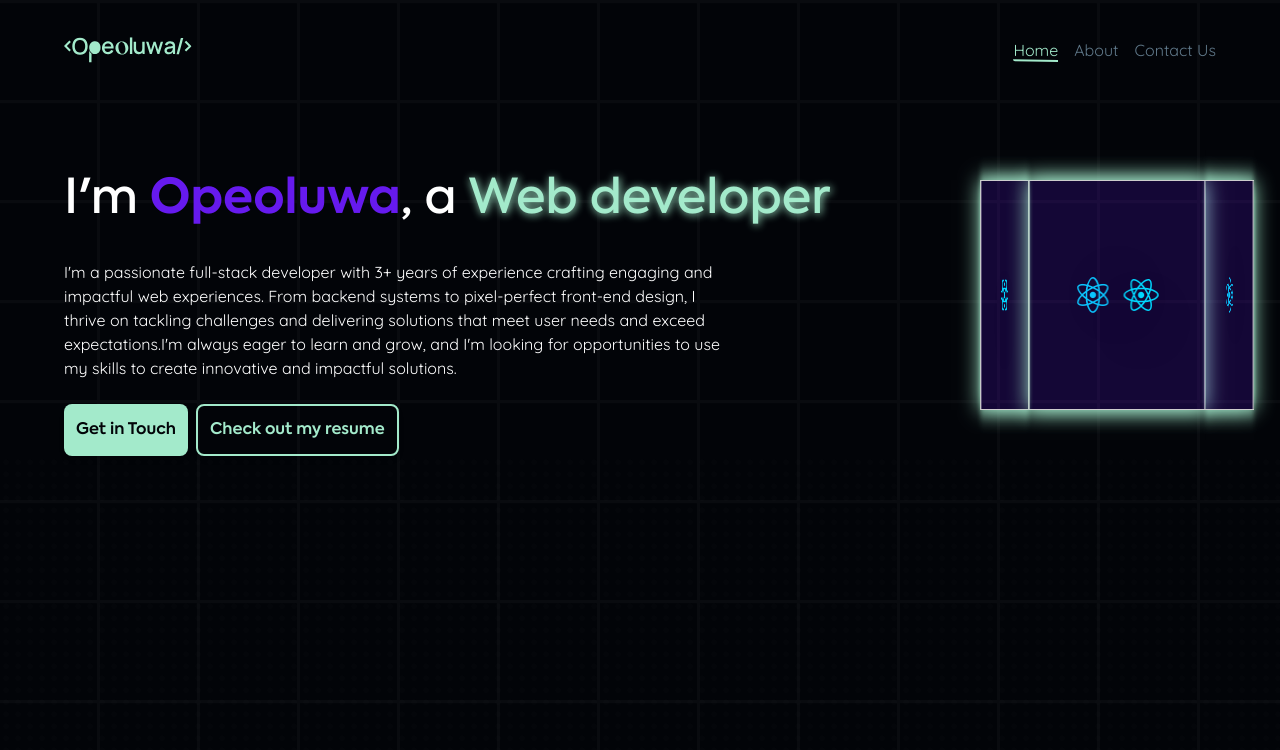
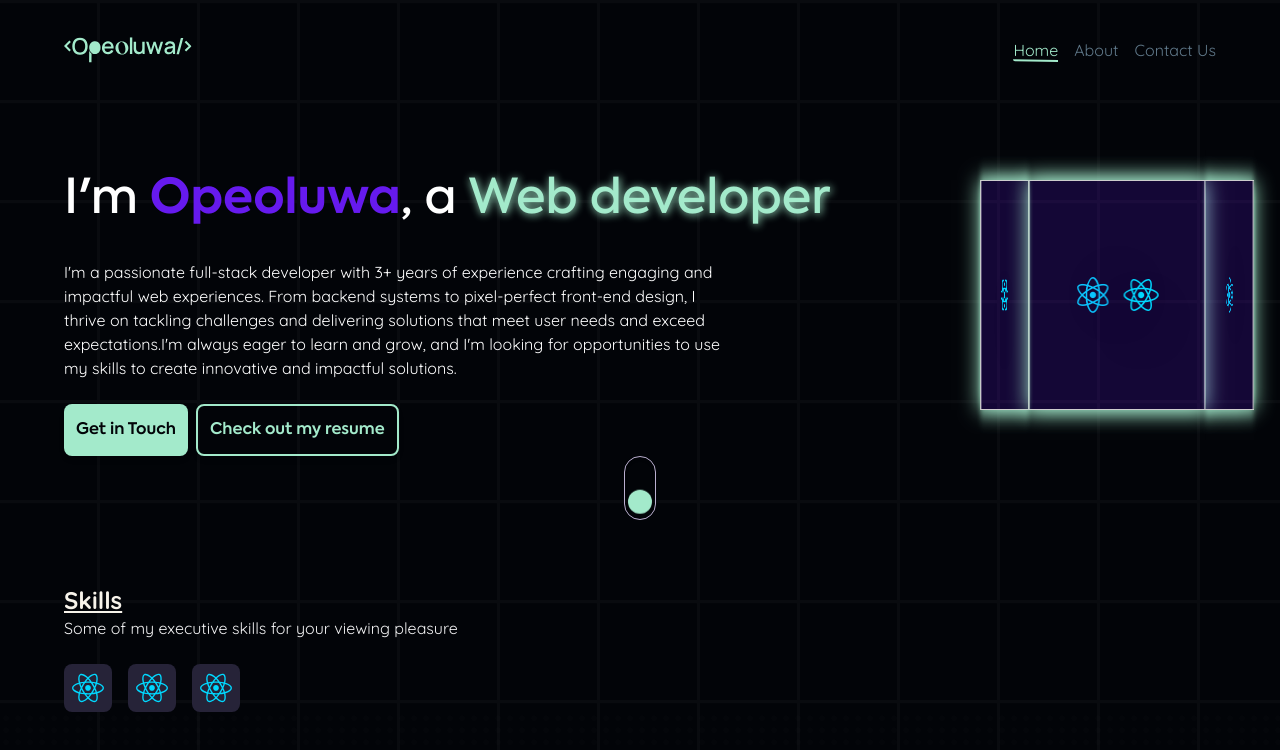
Before and after one commit to Opeoluwa-Ogunlaja/Opeoluwa-Ogunlaja, a React (Vite) app: page / in a window 1280 px wide. Shown: the top 750 px of the page. Built offline with nearby package versions, Linux system fonts and the light colour scheme.

Commit message:
added skills section

```diff
--- a/src/App.scss
+++ b/src/App.scss
@@ -135,33 +135,38 @@
   .skill {
     .skill-description {
       position: absolute;
+      visibility: hidden;
+      opacity: 0;
       bottom: 100%;
-      visibility: hidden;
       color: white;
-      width: 15ch;
+      @apply bg-neutral-1400;
+      width: 20ch;
       z-index: 10;
-      left: 0;
       font-size: 12px;
-      translate: 0 0;
-
-      & > div {
-        @apply bg-neutral-1400;
-      }
+      transition: all 0.3s ease;
+      margin-bottom: 0.875rem;
+      transform: scale(0.95) translateY(1rem) translateX(-49%);
 
       &::after {
+        --_caret-width: 12px;
         position: absolute;
-        z-index: -1;
-        bottom: 0;
+        z-index: 8;
+        bottom: calc((var(--_caret-width) / -2));
         content: '';
-        transform: rotateX(90deg);
-        background-color: inherit;
-        inset-inline: 0;
+        width: var(--_caret-width);
+        inset-inline: 50%;
+        aspect-ratio: 1;
+        rotate: 45deg;
+        translate: -50% 0;
+        background: inherit;
       }
     }
 
     &:hover {
       .skill-description {
         visibility: visible;
+        opacity: 1;
+        transform: scale(1) translateY(0) translateX(-50%);
       }
     }
   }
--- a/src/components/SectionHeading.jsx
+++ b/src/components/SectionHeading.jsx
@@ -0,0 +1,12 @@
+import React from 'react'
+
+const SectionHeading = ({ heading, subHeading }) => {
+  return (
+    <header>
+      <h2 className="font-bold text-neutral-9100 underline text-heading-24">{heading}</h2>
+      <p className="text-neutral-1100">{subHeading}</p>
+    </header>
+  )
+}
+
+export default SectionHeading
--- /dev/null
+++ b/src/components/SkillCard.jsx
@@ -0,0 +1,17 @@
+import React from 'react'
+
+const SkillCard = ({ icon: Icon, title, subtitle }) => {
+  return (
+    <div className="skill relative" key={title}>
+      <button className="flex aspect-square w-48  items-center justify-center rounded-sm bg-neutral-1400">
+        <Icon className={'aspect-square w-32'} />
+      </button>
+      <div className="skill-description inset-x-1/2 rounded-sm p-8">
+        <h3 className="font-axiforma text-base text-white underline">{title}</h3>
+        <p className="text-neutral-1100">{subtitle}</p>
+      </div>
+    </div>
+  )
+}
+
+export default SkillCard
--- /dev/null
+++ b/src/data/data.jsx
@@ -0,0 +1,19 @@
+import { ReactLogo } from '../assets/icons'
+
+export const skills = [
+  {
+    icon: ReactLogo,
+    title: 'React',
+    subtitle: 'A Javascript library for building single page applications'
+  },
+  {
+    icon: ReactLogo,
+    title: 'Google Cloud',
+    subtitle: 'A Javascript library for building single page applications'
+  },
+  {
+    icon: ReactLogo,
+    title: 'CSS',
+    subtitle: 'A Javascript library for building single page applications'
+  }
+]
--- a/src/pages/Home.jsx
+++ b/src/pages/Home.jsx
@@ -12,6 +12,10 @@ import { twMerge } from 'tailwind-merge'
 import useMediaQuery from '../hooks/useMediaQuery'
 import { useToggle } from '../hooks/useToggle'
 import clsx from 'clsx'
+import SectionHeading from '../components/SectionHeading'
+import { skills } from '../data/data'
+import SkillCard from '../components/SkillCard'
+import { motion } from 'framer-motion'
 
 const Project = () => {
   return <div className=""></div>
@@ -27,7 +31,7 @@ const Home = () => {
         {(() => {
           const largeScreen = useMediaQuery('(max-width:976px)')
           const [isOpen, toggle] = useToggle(false)
-          console.log(isOpen)
+
           return (
             <>
               <div
@@ -51,7 +55,23 @@ const Home = () => {
         })()}
       </header>
       <main className="mt-64 max-lg:px-24 lg:px-64">
-        <section className="hero-section relative grid h-fit">
+        <motion.section
+          initial="hidden"
+          animate="visible"
+          variants={{
+            hidden: { opacity: 1, scale: 0 },
+            visible: {
+              opacity: 1,
+              scale: 1,
+              transition: {
+                delayChildren: 0.3,
+                staggerChildren: 0.2,
+                bounce: true
+              }
+            }
+          }}
+          className="hero-section relative grid h-fit"
+        >
           <div className="flex flex-col gap-24 font-axiforma">
             <div className="big-text inline-block text-white max-lg:text-center">
               I'm <strong className="scale-105  text-violet">Opeoluwa</strong>, a{' '}
@@ -106,6 +126,19 @@ const Home = () => {
               })()}
             </div>
           </div>
+
+          <div className="scroll-indicator m-0 bottom-0 absolute z-10 -mb-64 aspect-[1/2] w-32 self-end justify-self-center rounded-[9999px] border border-neutral-1200 shadow-inner after:bg-green"></div>
+        </motion.section>
+        <section className="skills-section mt-128">
+          <SectionHeading
+            heading={'Skills'}
+            subHeading={'Some of my executive skills for your viewing pleasure'}
+          />
+          <div className="skills-grid mt-24 flex w-3/5 flex-wrap content-start gap-16">
+            {skills.map((skill, i) => {
+              return <SkillCard {...skill} key={skill.title} />
+            })}
+          </div>
         </section>
       </main>
     </>
--- a/src/pages/home.scss
+++ b/src/pages/home.scss
@@ -6,6 +6,7 @@
   @media screen and (max-width: 1080px) {
     & {
       align-self: self-end;
+      margin-left: calc(calc(var(--cube-size)) * -1);
     }
   }
 }
@@ -85,7 +86,7 @@
 
 .scroll-indicator::after {
   content: '';
-  @apply absolute inset-x-[0] z-20 mx-auto my-4 aspect-square w-24 rounded-full bg-neutral-1400;
+  @apply absolute inset-x-[0] z-20 mx-auto my-4 aspect-square w-24 rounded-full;
   animation: moveUpAndDown 1s ease-in-out infinite alternate-reverse;
   animation-delay: 1s;
   transform-origin: auto center;
```
Also changed, not shown: src/data/animations.jsx (added).
